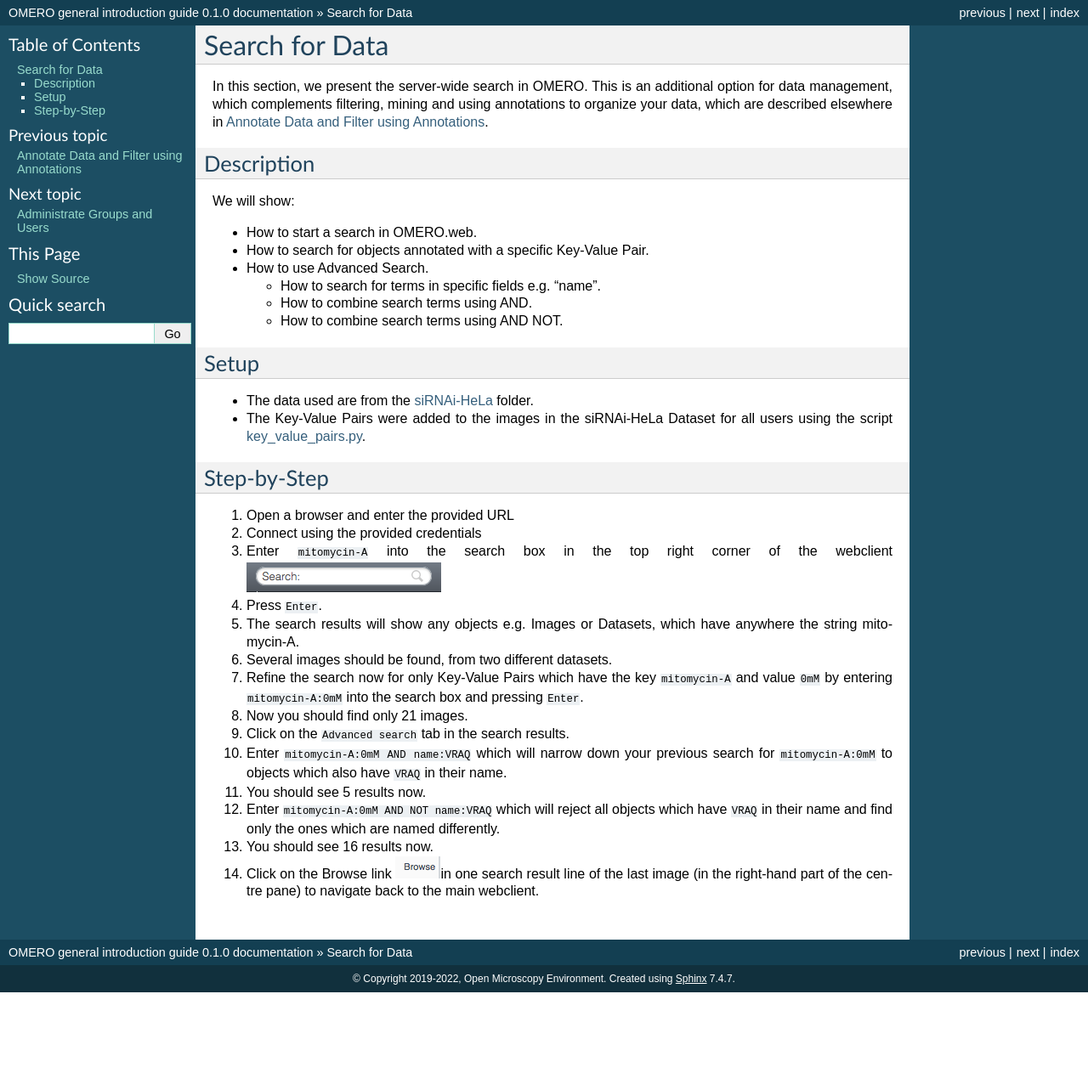
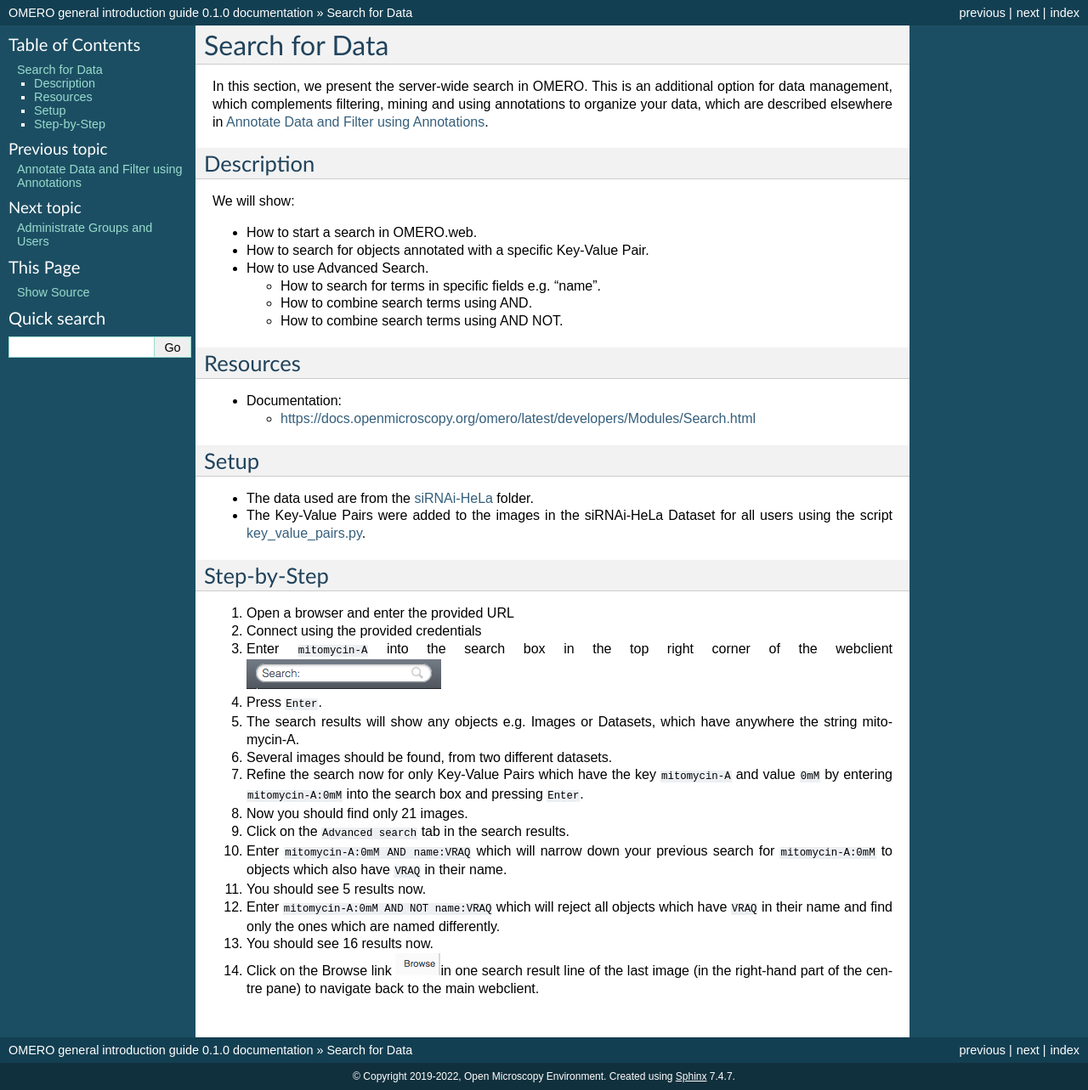
Before and after one commit to ome/omero-guide-introduction, a Sphinx documentation site: the page built from docs/search-omero.rst, in a window 1280 px wide. Shown: the whole page at 85% size. Built offline with Sphinx 7.4.7, drawn with Linux system fonts in a browser that asks for light colours; before the commit the page ends 1168 px from its top, so only the background shows below that.

Commit message:
Add link to doc

```diff
--- a/docs/search-omero.rst
+++ b/docs/search-omero.rst
@@ -19,6 +19,14 @@
    -  How to combine search terms using AND.
 
    -  How to combine search terms using AND NOT.
+
+Resources
+---------
+
+-  Documentation:
+
+   -  https://docs.openmicroscopy.org/omero/latest/developers/Modules/Search.html
+
 
 Setup
 -----
```
